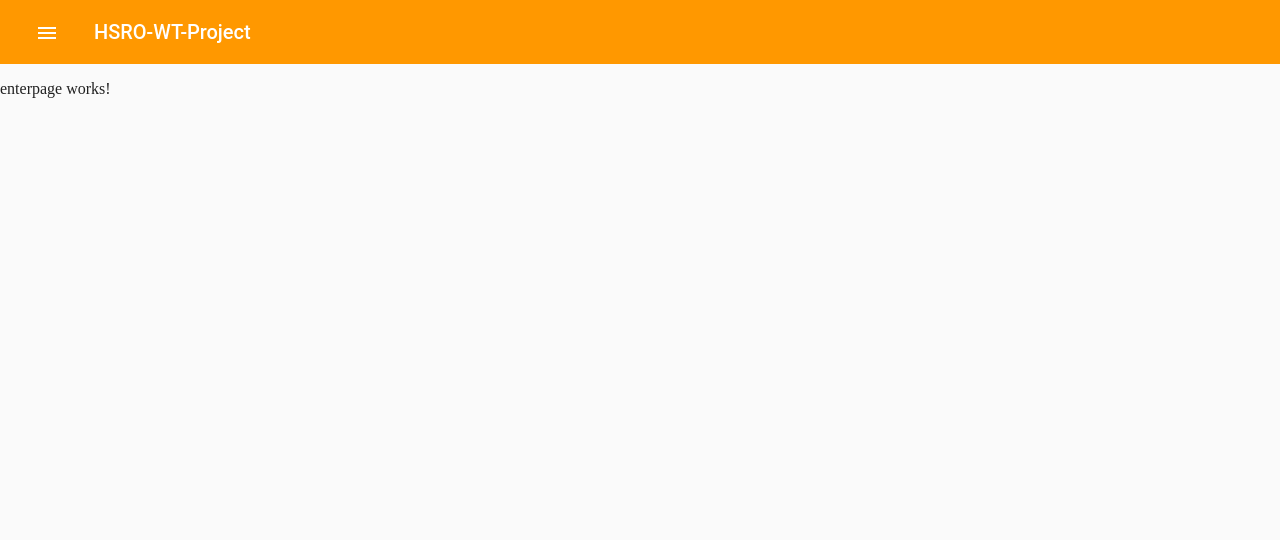
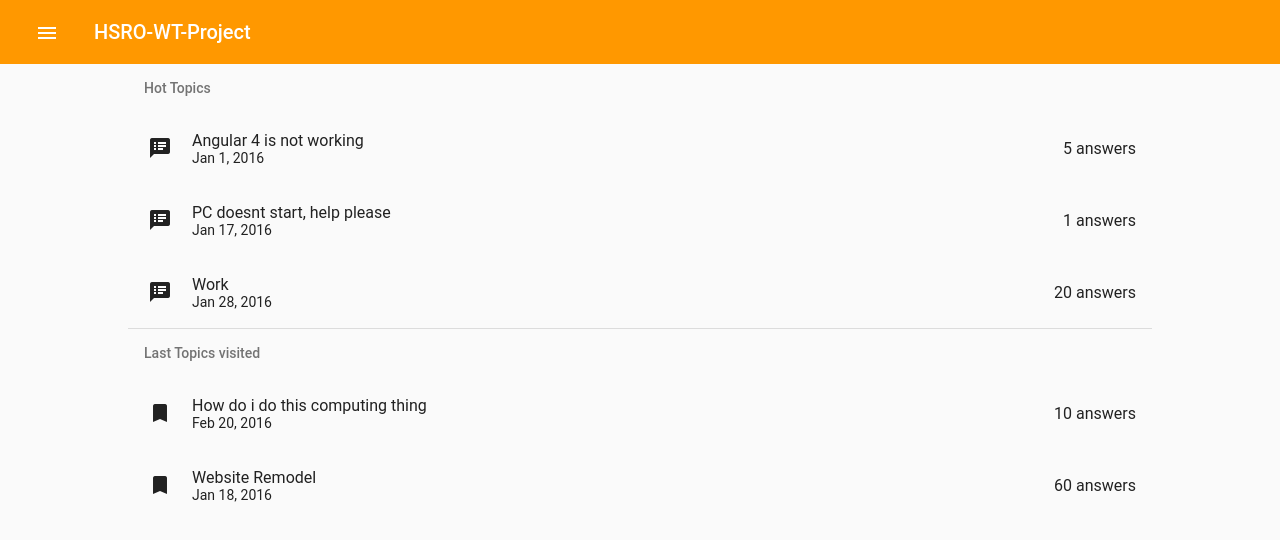
Before and after one commit to StiviiK/hsro-wt-project, an Angular app in the folder Frontend/: page /dashboard in a window 1280 px wide. Shown: the top 540 px of the page. Built offline with nearby package versions, Linux system fonts and the light colour scheme.

Commit message:
Started with enterpage

```diff
--- a/Frontend/src/app/app.component.html
+++ b/Frontend/src/app/app.component.html
@@ -18,7 +18,7 @@
     <mat-list role="list"><!-- This is the List that pops out when u open the sidebarmenu -->
         <mat-list-item role="listitem">
           <button mat-button routerLink="/dashboard" class="sidenav-item">
-            <mat-icon style="padding-right: 10px">home</mat-icon>Dashboard
+            <mat-icon style="padding-right: 10px">dashboard</mat-icon>Dashboard
           </button>
         </mat-list-item>
         <mat-list-item role="listitem">
--- a/Frontend/src/app/components/enterpage/enterpage.component.html
+++ b/Frontend/src/app/components/enterpage/enterpage.component.html
@@ -1,3 +1,19 @@
-<p>
-  enterpage works!
-</p>
+<div class="inner-content">
+  <mat-list>
+    <h3 mat-subheader>Hot Topics</h3>
+    <mat-list-item *ngFor="let topic of hotTopics">
+      <mat-icon mat-list-icon>speaker_notes</mat-icon>
+      <h4 mat-line>{{topic.name}}</h4>
+      <p mat-line> {{topic.updated | date}} </p>
+      <p>{{ topic.answers }} answers</p>
+    </mat-list-item>
+    <mat-divider></mat-divider>
+    <h3 mat-subheader>Last Topics visited</h3>
+    <mat-list-item *ngFor="let topic of lastTopics">
+      <mat-icon mat-list-icon>bookmark</mat-icon>
+      <h4 mat-line>{{topic.name}}</h4>
+      <p mat-line> {{topic.updated | date}} </p>
+      <p>{{ topic.answers }} answers</p>
+    </mat-list-item>
+  </mat-list>
+</div>
--- a/Frontend/src/app/components/enterpage/enterpage.component.scss
+++ b/Frontend/src/app/components/enterpage/enterpage.component.scss
@@ -0,0 +1,4 @@
+.inner-content{
+  margin-left: 10vw;
+  width: 80vw;
+}
--- a/Frontend/src/app/components/enterpage/enterpage.component.ts
+++ b/Frontend/src/app/components/enterpage/enterpage.component.ts
@@ -5,7 +5,36 @@ import { Component, OnInit } from '@angular/core';
   templateUrl: './enterpage.component.html',
   styleUrls: ['./enterpage.component.scss']
 })
-export class EnterpageComponent implements OnInit {
+export class EnterpageComponent implements OnInit { // fill this with backend later
+  hotTopics = [
+    {
+      name: 'Angular 4 is not working',
+      updated: new Date('1/1/16'),
+      answers: 5,
+    },
+    {
+      name: 'PC doesnt start, help please',
+      updated: new Date('1/17/16'),
+      answers: 1,
+    },
+    {
+      name: 'Work',
+      updated: new Date('1/28/16'),
+      answers: 20,
+    }
+  ];
+  lastTopics = [
+    {
+      name: 'How do i do this computing thing',
+      updated: new Date('2/20/16'),
+      answers: 10,
+    },
+    {
+      name: 'Website Remodel',
+      updated: new Date('1/18/16'),
+      answers: 60,
+    }
+  ];
 
   constructor() { }
 
```
